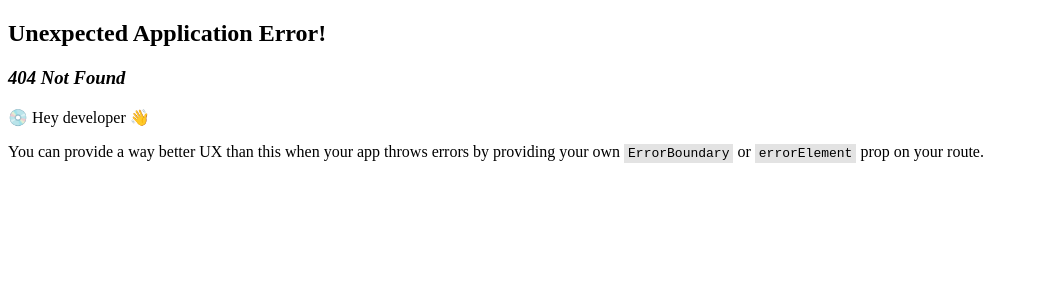
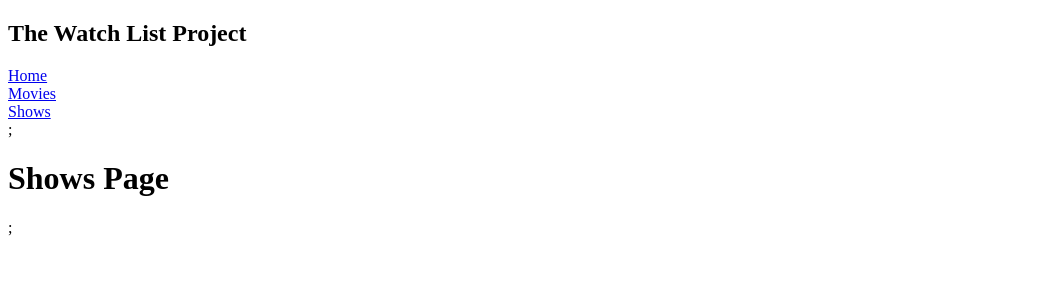
Before and after one commit to arnold1945/my-project, a React (Vite) app in the folder frontend/watchlist-frontend/: page /shows in a window 1280 px wide. Before the commit this address had no page. Shown: the top 300 px of the page, without its empty margins (0-1039 px from the left). Built offline with nearby package versions, Linux system fonts and the light colour scheme.

Commit message:
dummy shows page

```diff
--- a/frontend/watchlist-frontend/src/components/NavBar.jsx
+++ b/frontend/watchlist-frontend/src/components/NavBar.jsx
@@ -13,7 +13,7 @@ export default function NavBar() {
         <br></br>
         <Link to = "/movies">Movies</Link>
         <br></br>
-        <Link to = "/Shows">Shows</Link>
+        <Link to = "/shows">Shows</Link>
 
       </div>
     </nav>
--- /dev/null
+++ b/frontend/watchlist-frontend/src/components/ShowsPage.jsx
@@ -0,0 +1,8 @@
+
+
+
+function ShowsPage() {
+  return <h1>Shows Page</h1>;
+}
+
+export default ShowsPage;
```
Also changed, not shown: frontend/watchlist-frontend/src/router.jsx (+11 -5 lines).
